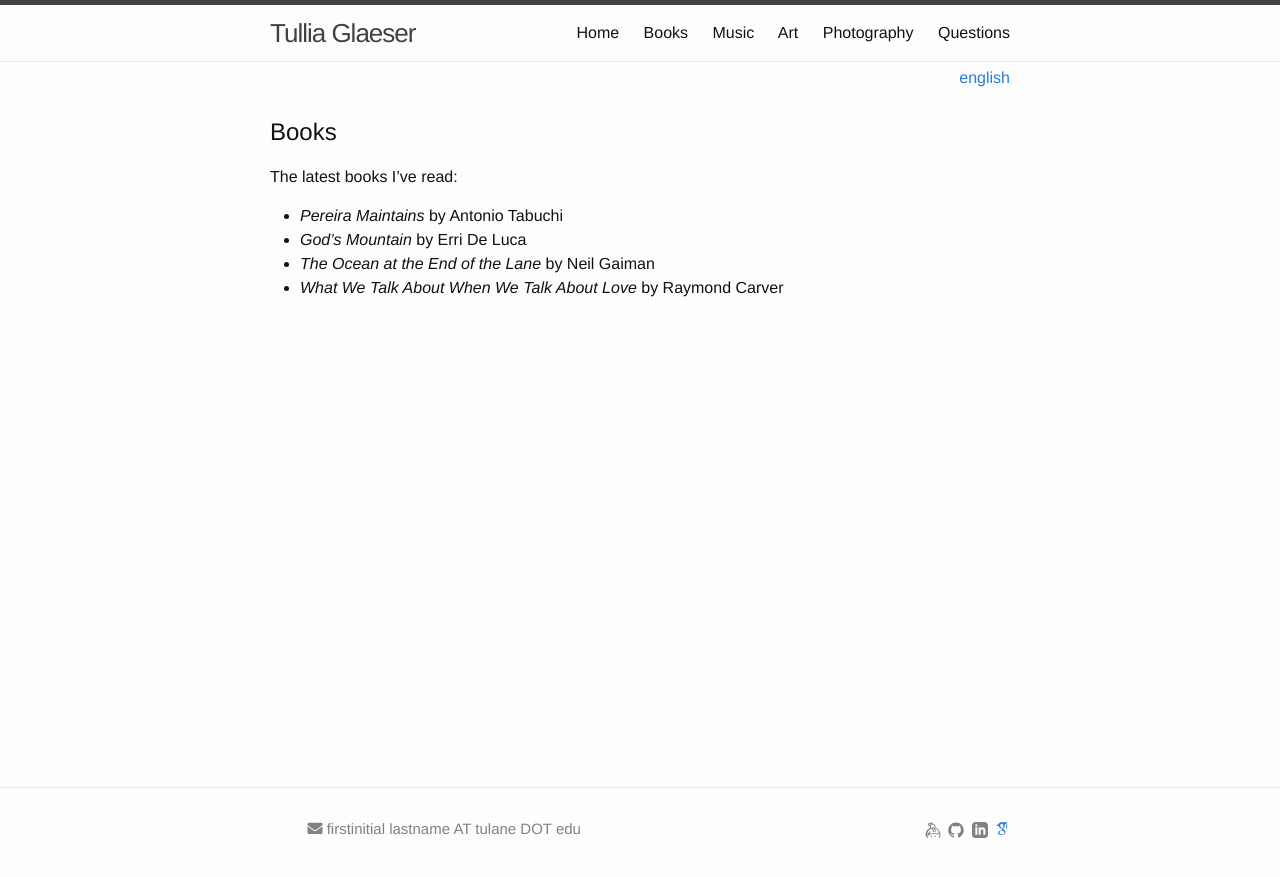
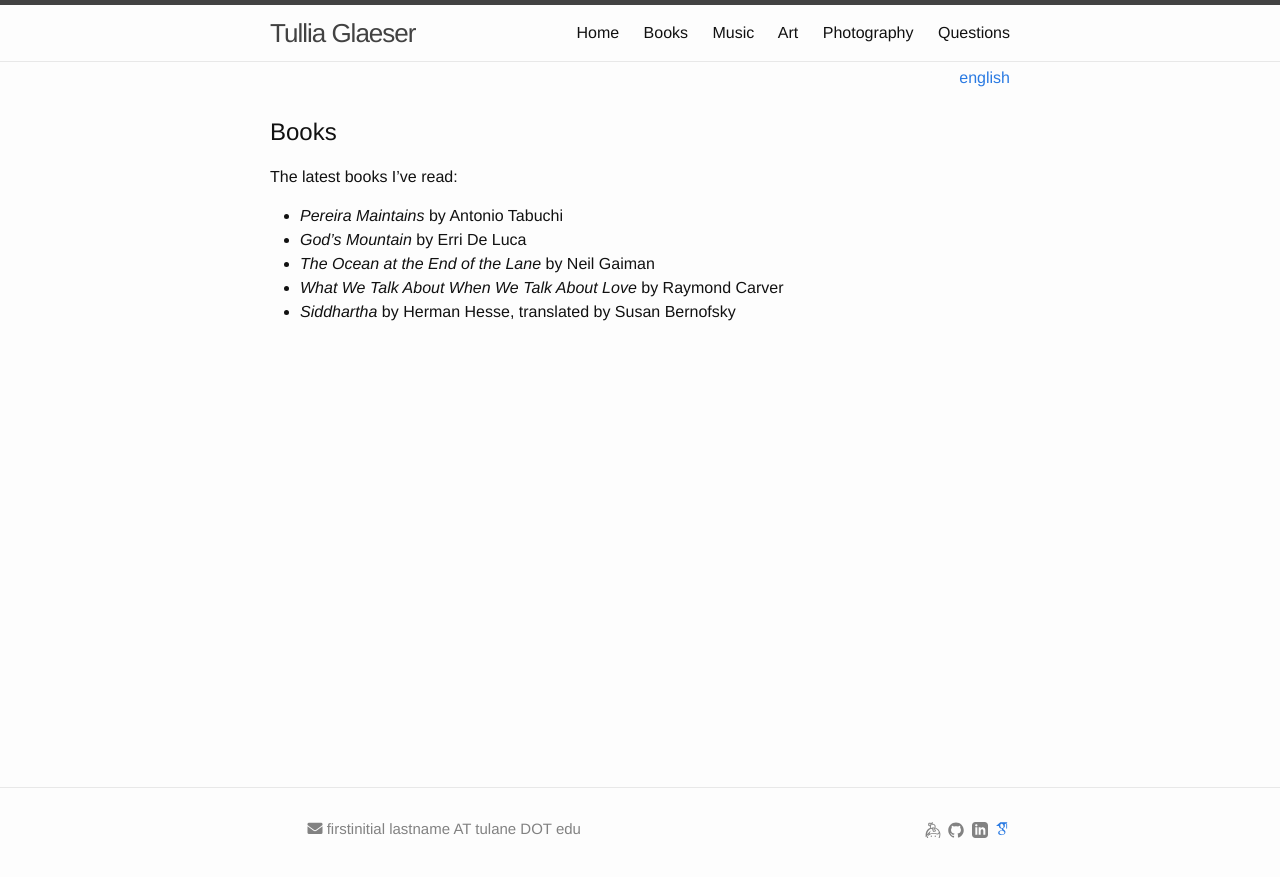
Before and after one commit to tamglaeser/tamglaeser.github.io, a Jekyll site: the page built from books.md, in a window 1280 px wide. Shown: the top 877 px of the page. Built offline with Jekyll 4.4.1, drawn with Linux system fonts in a browser that asks for light colours; nearby versions of some CDN libraries; some web fonts are replaced.

Commit message:
added book

```diff
--- a/books.md
+++ b/books.md
@@ -14,3 +14,4 @@ The latest books I've read:
 - _God's Mountain_ by Erri De Luca
 - _The Ocean at the End of the Lane_ by Neil Gaiman
 - _What We Talk About When We Talk About Love_ by Raymond Carver
+- _Siddhartha_ by Herman Hesse, translated by Susan Bernofsky
```
